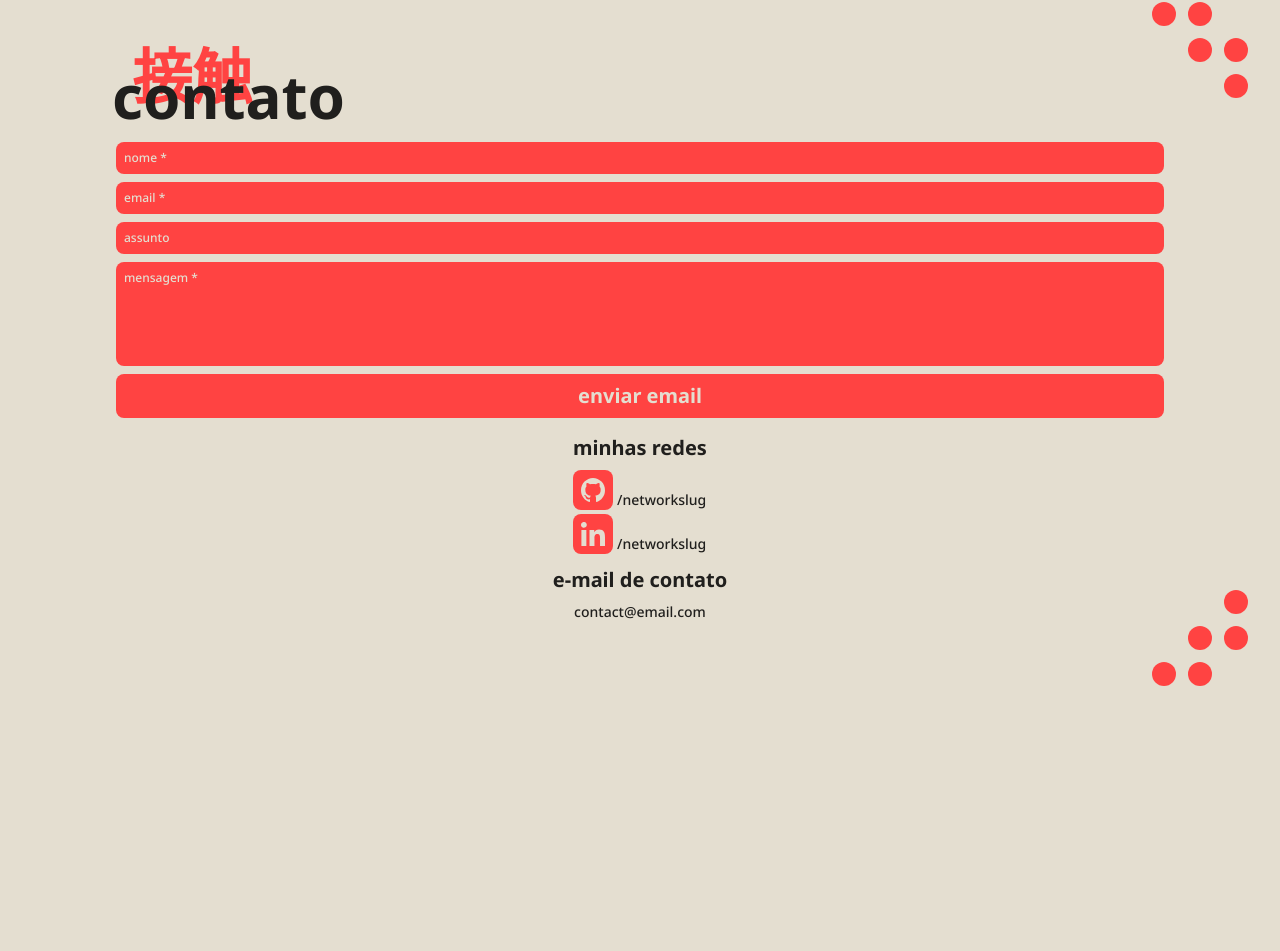
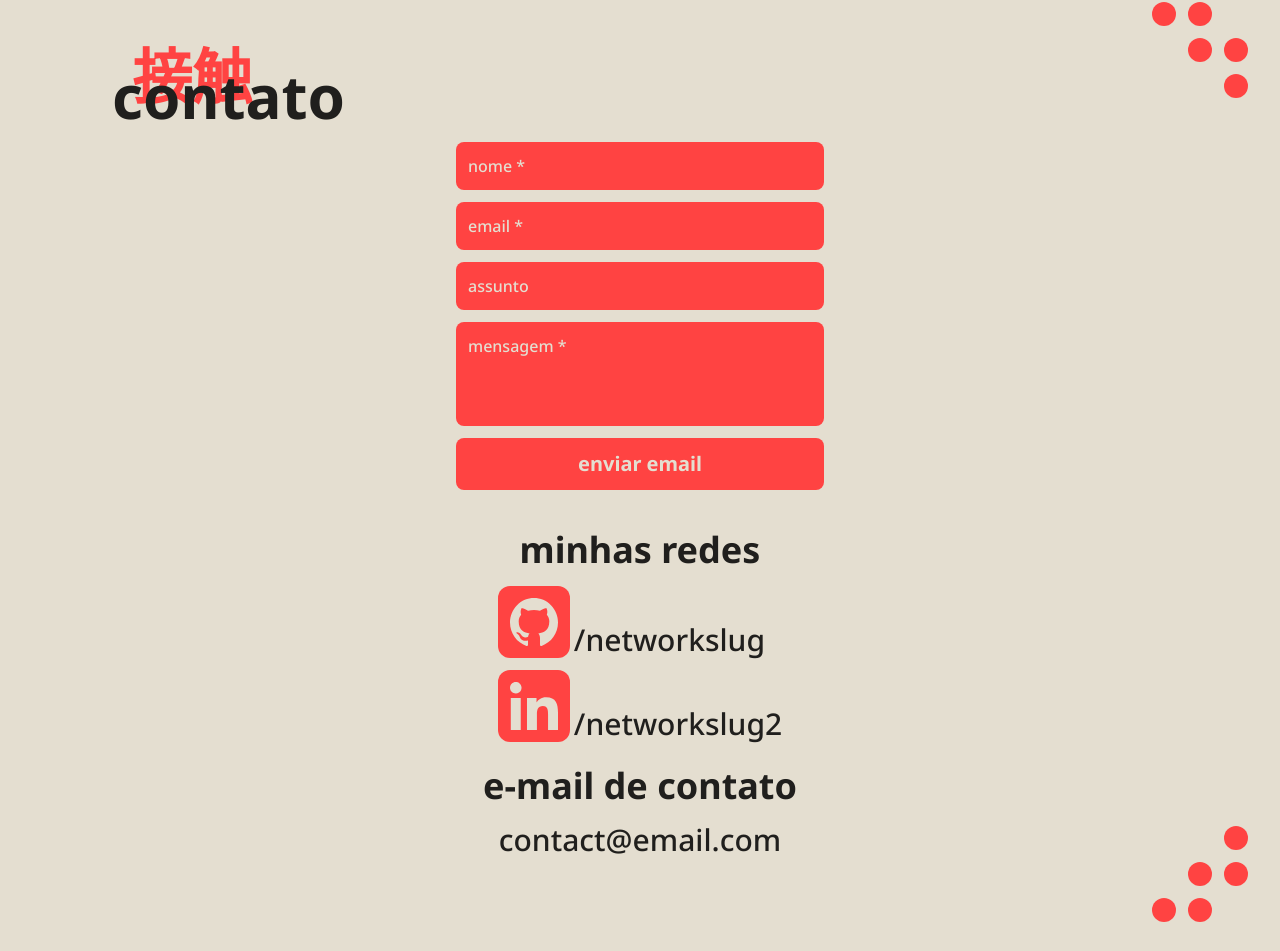
Before and after one commit to hiagoemanuel/portfolio, a Next.js app: page / in a window 1280 px wide. Shown: the part 2811-3762 px from the top of the page. Before the commit the page ends 3529 px from the top, so only its background shows below. Built offline with nearby package versions, Linux system fonts and the light colour scheme.

Commit message:
style(Contact): tablet responsive

```diff
--- a/src/app/globals.css
+++ b/src/app/globals.css
@@ -9,7 +9,7 @@
 
 @layer components {
   .input-form {
-    @apply  p-2 rounded-lg resize-none text-xs font-medium text-light dark:text-dark placeholder:text-light dark:placeholder:text-dark bg-main outline-none
+    @apply  p-2 sm:p-3 rounded-lg resize-none text-xs sm:text-base font-medium text-light dark:text-dark placeholder:text-light dark:placeholder:text-dark bg-main outline-none
   }
 }
 
--- a/src/components/ContactNetworks.tsx
+++ b/src/components/ContactNetworks.tsx
@@ -13,27 +13,29 @@ export const ContactNetworks = () => {
   }, [])
 
   return (
-    <div className="flex flex-col gap-3 items-center">
+    <div className="flex flex-col gap-3 sm:gap-6 items-center">
       <div>
-        <h4 className="mb-2 text-xl font-bold">minhas redes</h4>
-        <div className="flex flex-col gap-1">
+        <h4 className="mb-2 sm:mb-4 text-xl sm:text-4xl font-bold text-center">minhas redes</h4>
+        <div className="flex flex-col gap-1 sm:gap-3">
           <Link className="flex items-end gap-1" href="/">
-            <div className="w-10 h-10 p-2 rounded-lg bg-main">
+            <div className="w-10 sm:w-18 h-10 sm:h-18 p-2 sm:p-3 rounded-lg sm:rounded-xl bg-main">
               <Github />
             </div>
-            <p className="text-sm font-medium">/networkslug</p>
+            <p className="text-sm sm:text-3xl font-medium">/networkslug</p>
           </Link>
           <Link className="flex items-end gap-1" href="/">
-            <div className="w-10 h-10 p-2 rounded-lg bg-main">
+            <div className="w-10 sm:w-18 h-10 sm:h-18 p-2 sm:p-3 rounded-lg sm:rounded-xl bg-main">
               <Linkedin />
             </div>
-            <p className="text-sm font-medium">/networkslug</p>
+            <p className="text-sm sm:text-3xl font-medium">/networkslug2</p>
           </Link>
         </div>
       </div>
       <div>
-        <h4 className="mb-2 text-xl font-bold">e-mail de contato</h4>
-        <p className="text-sm font-medium text-center">{email}</p>
+        <h4 className="mb-2 sm:mb-4 text-xl sm:text-4xl font-bold text-center">
+          e-mail de contato
+        </h4>
+        <p className="text-sm sm:text-3xl font-medium text-center">{email}</p>
       </div>
     </div>
   )
--- a/src/components/sections/Contact.tsx
+++ b/src/components/sections/Contact.tsx
@@ -7,9 +7,9 @@ export const Contact = () => {
   return (
     <Container>
       <Title title="contato" japTitle="接触" />
-      <div className="flex flex-col items-center gap-4">
+      <div className="flex flex-col items-center gap-4 sm:gap-10">
         <form
-          className="w-full flex flex-col gap-2 px-1"
+          className="w-full max-w-96 flex flex-col gap-2 sm:gap-3 px-2"
           action="/"
           method="post"
           autoComplete="off"
```
